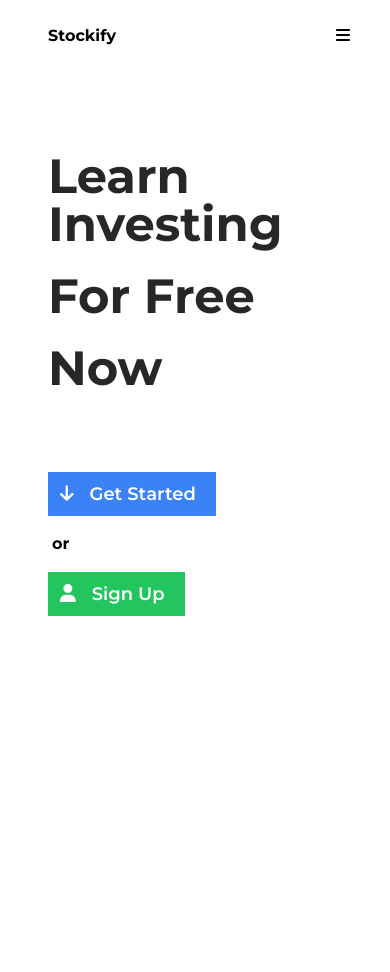
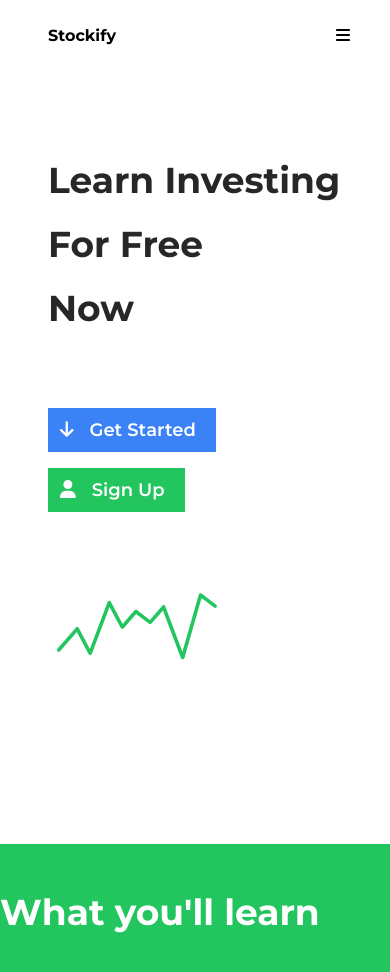
Before and after one commit to Arber99/stockapp-frontend, an Angular app: page / in a window 390 px wide. Shown: the top 972 px of the page. Before the commit the page ends 844 px from the top, so only its background shows below. Built offline with nearby package versions, Linux system fonts and the light colour scheme.

Commit message:
🍱 Added assets

```diff
--- a/src/app/app.component.html
+++ b/src/app/app.component.html
@@ -1,2 +1,3 @@
 <comp-navbar></comp-navbar>
 <comp-main></comp-main>
+<comp-introduction></comp-introduction>
--- a/src/app/app.module.ts
+++ b/src/app/app.module.ts
@@ -6,12 +6,14 @@ import { AppRoutingModule } from './app-routing.module';
 import { AppComponent } from './app.component';
 import { NavbarComponent } from './components/navbar/navbar.component';
 import { MainComponent } from './components/main/main.component';
+import { IntroductionComponent } from './components/introduction/introduction.component';
 
 @NgModule({
   declarations: [
     AppComponent,
     NavbarComponent,
-    MainComponent
+    MainComponent,
+    IntroductionComponent
   ],
   imports: [
     BrowserModule,
--- /dev/null
+++ b/src/app/components/introduction/introduction.component.html
@@ -0,0 +1,5 @@
+<div
+  class="bg-green-500 lg:pr-48 lg:pl-48 pt-12 h-[calc(max(500px,_100vh))] text-white"
+>
+  <h2 class="font-bold text-4xl lg:text-7xl">What you'll learn</h2>
+</div>
--- /dev/null
+++ b/src/app/components/introduction/introduction.component.ts
@@ -0,0 +1,15 @@
+import { Component, OnInit } from '@angular/core';
+
+@Component({
+  selector: 'comp-introduction',
+  templateUrl: './introduction.component.html',
+  styleUrls: ['./introduction.component.scss']
+})
+export class IntroductionComponent implements OnInit {
+
+  constructor() { }
+
+  ngOnInit(): void {
+  }
+
+}
--- a/src/app/components/main/main.component.html
+++ b/src/app/components/main/main.component.html
@@ -1,8 +1,12 @@
-<div class="flex flex-col pl-12 lg:pl-48 h-[calc(max(500px,_100vh))] absolute">
-  <div class="flex flex-col gap-4 relative top-[18%] lg:top-[25%] pb-8">
-    <h1 class="font-bold text-5xl pb-2 lg:text-7xl text-zinc-800">Learn Investing</h1>
-    <h1 class="font-bold text-5xl pb-2 lg:text-7xl text-zinc-800">For Free</h1>
-    <h1 class="font-bold text-5xl pb-2 lg:text-7xl text-zinc-800">Now</h1>
+<div
+  class="flex flex-col lg:flex-row pl-12 gap-8 lg:gap-0 lg:pr-48 lg:pl-48 lg:justify-between h-[calc(max(500px,_100vh))]"
+>
+  <div class="flex flex-col gap-4 relative pt-40 lg:pt-0 lg:top-[25%] pb-8">
+    <h1 class="font-bold text-4xl pb-2 lg:text-7xl text-zinc-800">
+      Learn Investing
+    </h1>
+    <h1 class="font-bold text-4xl pb-2 lg:text-7xl text-zinc-800">For Free</h1>
+    <h1 class="font-bold text-4xl pb-2 lg:text-7xl text-zinc-800">Now</h1>
     <div class="pt-14">
       <button
         href="#"
@@ -12,7 +16,6 @@
         <span>Get Started</span>
       </button>
     </div>
-    <span class="ml-1 font-bold">or</span>
     <div>
       <button
         href="#"
@@ -23,4 +26,7 @@
       </button>
     </div>
   </div>
+  <div class="relative lg:top-[25%]">
+    <img src="../../../assets/stock-test.svg" class="w-[180px] lg:w-[600px]" />
+  </div>
 </div>
```
Also changed, not shown: src/app/components/introduction/introduction.component.scss (added), src/assets/stock-test.svg (added), 1 other file (tests, documents, lock files or other folders).
